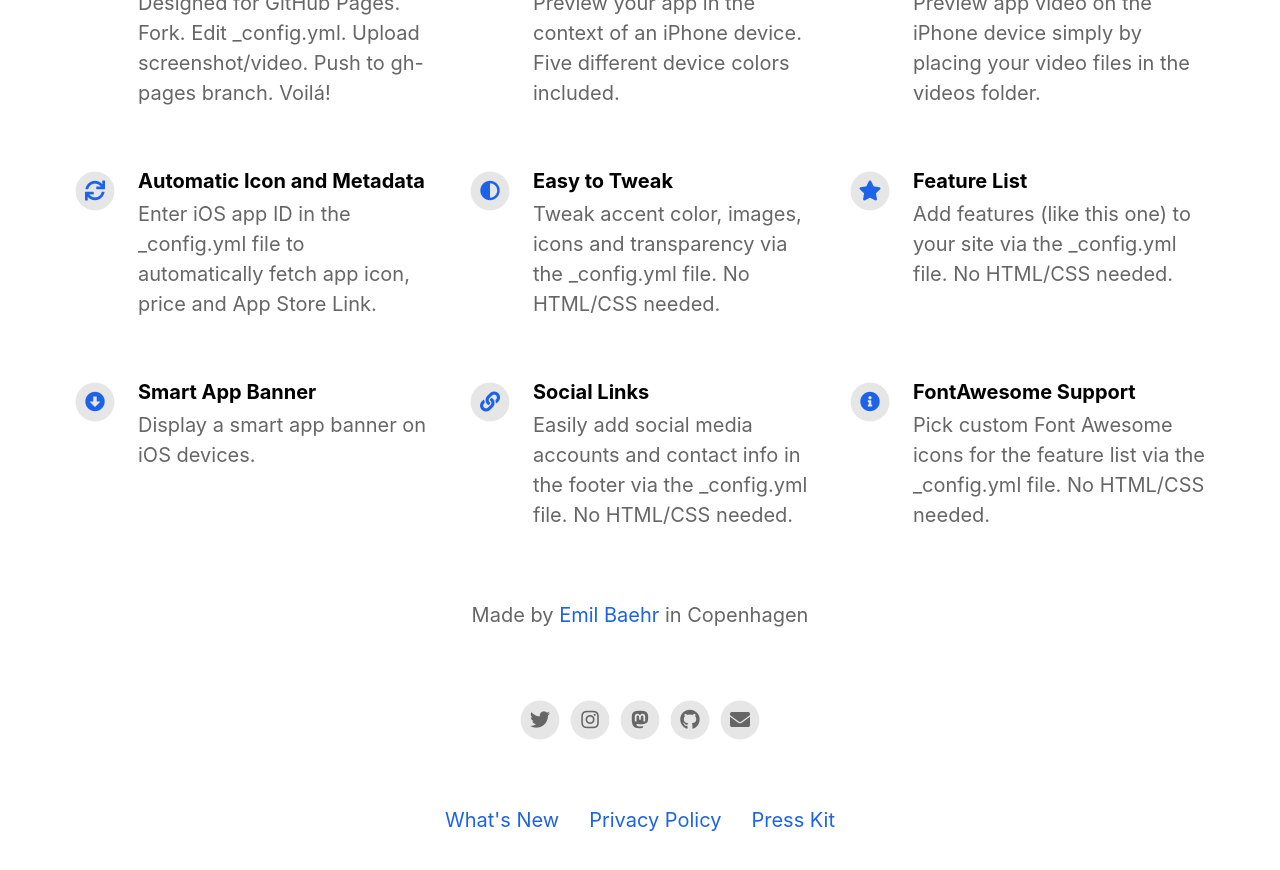
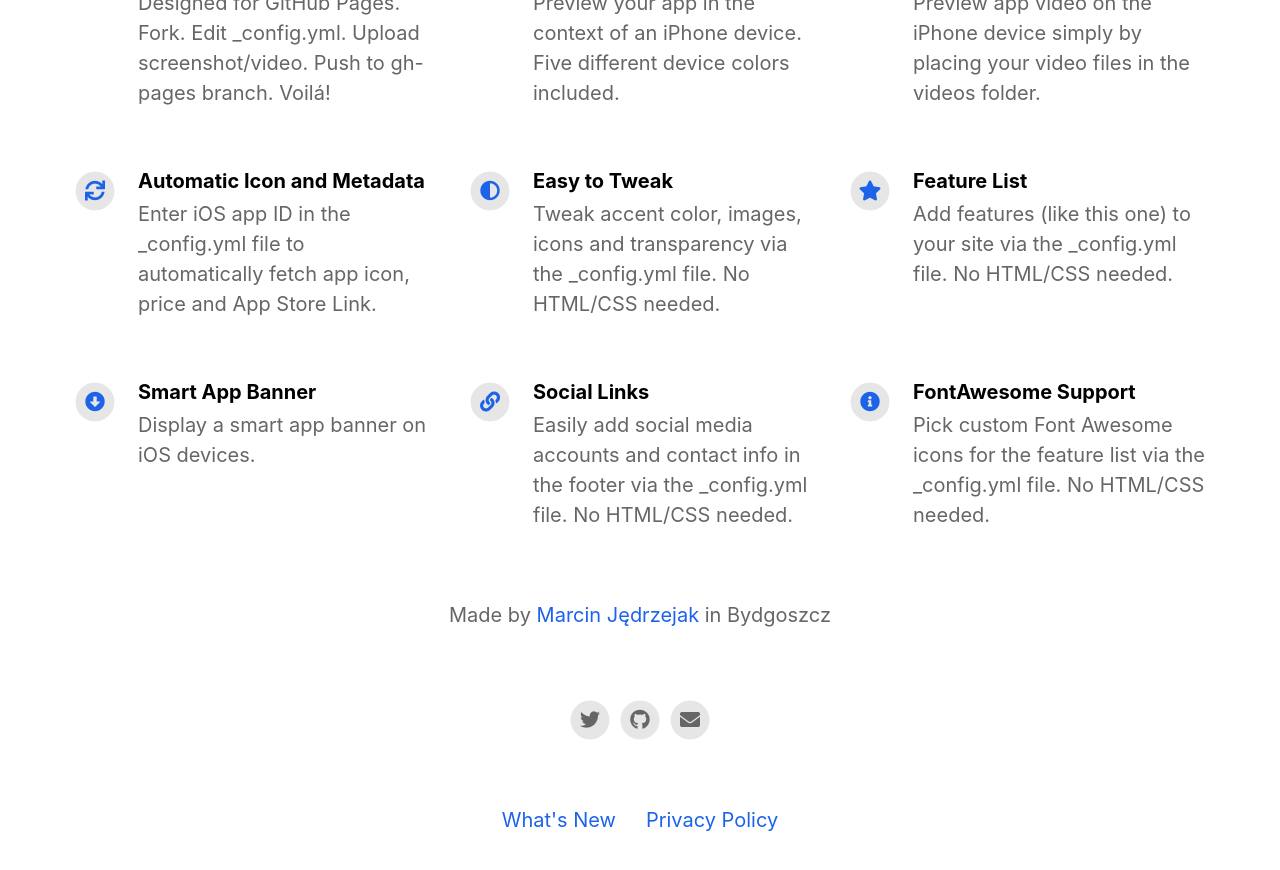
Before and after one commit to emilbaehr/automatic-app-landing-page, a Jekyll site: the page built from index.html, in a window 1280 px wide and 900 px high, scrolled down 1124 px. Shown: the top 870 px of the window. Built offline with Jekyll 4.4.1, drawn with Linux system fonts in a browser that asks for light colours; nearby versions of some CDN libraries.

Commit message:
Update _config.yml

```diff
--- a/_config.yml
+++ b/_config.yml
@@ -7,7 +7,7 @@ ios_app_country                           : us
 
 appstore_link                             :                                           # Automatically populates if not set and if iOS app ID is set. Otherwise enter manually.
 playstore_link                            :                                           # Enter Google Play Store URL.
-presskit_download_link                    : https://emilbaehr.com                                          # Enter a link to downloadable file or (e.g. public Dropbox link to a .zip file).
+presskit_download_link                    :                                           # Enter a link to downloadable file or (e.g. public Dropbox link to a .zip file).
                                                                                       # Or upload your press kit file to assets and set path accordingly (e.g. "assets/your_press_kit.zip").
 
 app_icon                                  : # assets/appicon.png                      # Automatically populates if not set and if iOS app ID is set.  Otherwise enter path to icon file manually.
@@ -20,16 +20,16 @@ enable_smart_app_banner                   : true
 
 
 # Information About Yourself
-your_name                                 : Emil Baehr
-your_link                                 : https://emilbaehr.com
-your_city                                 : Copenhagen
-email_address                             : emil.baehr@gmail.com
+your_name                                 : Marcin Jędrzejak
+your_link                                 : https://bento.me/maartinj
+your_city                                 : Bydgoszcz
+email_address                             : maartinjdev@gmail.com
 facebook_username                         :
-instagram_username                        : ebaehr
-twitter_username                          : ebaehr
-github_username                           : emilbaehr
+instagram_username                        :
+twitter_username                          : maartin_j
+github_username                           : maartinj
 youtube_username                          :
-mastodon_link                             : https://mastodon.social/@ebaehr
+mastodon_link                             :
 
 
 
```
